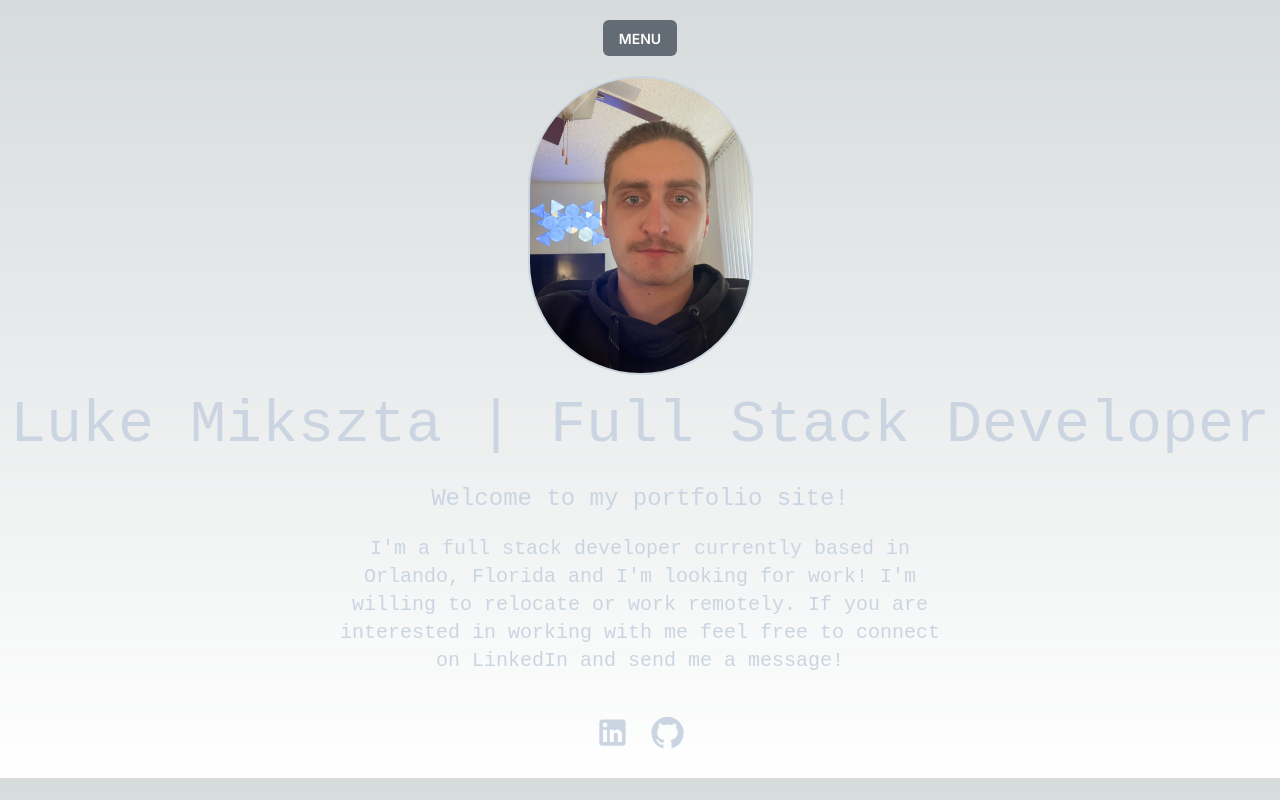
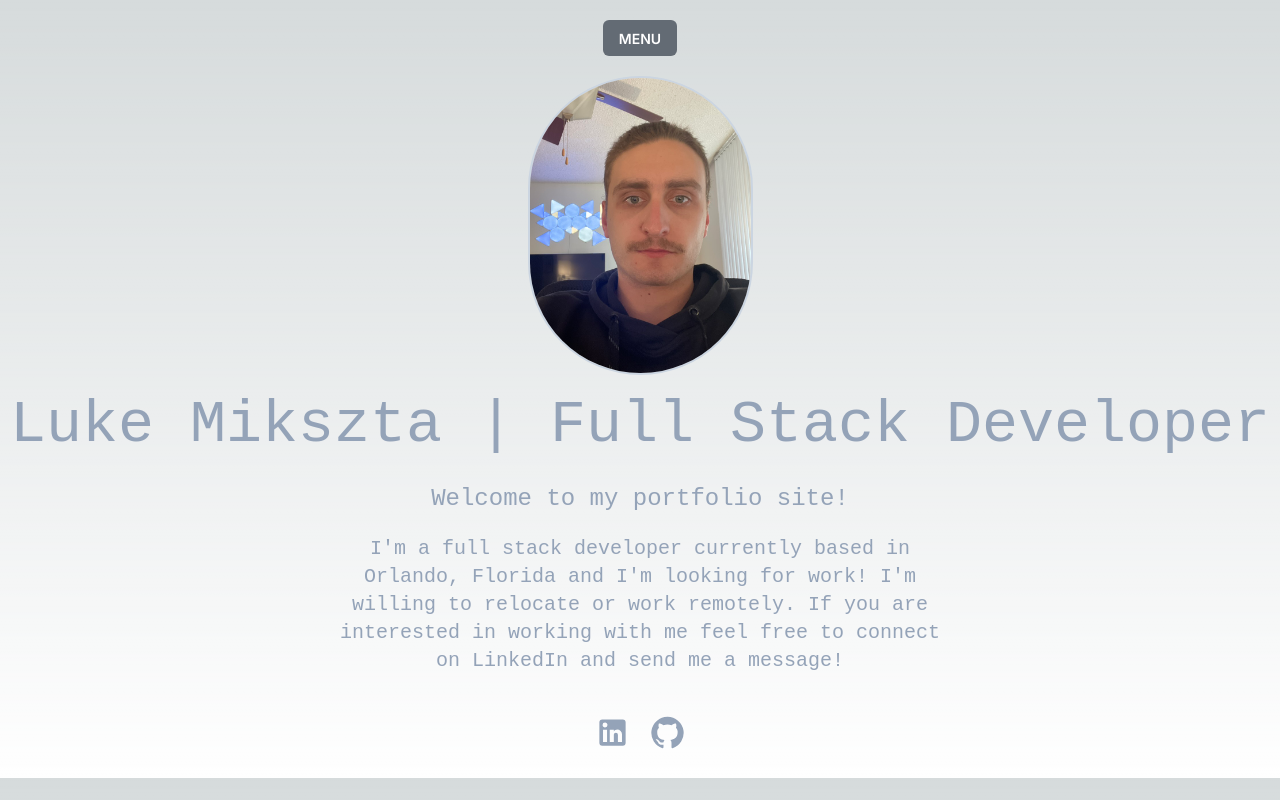
Before and after one commit to lmikszta1/portfolio, a Next.js app: page / in a window 1280 px wide. Built offline with nearby package versions, Linux system fonts and the light colour scheme.

Commit message:
changes font color on landing page

```diff
--- a/app/page.jsx
+++ b/app/page.jsx
@@ -16,8 +16,8 @@ export default function Home() {
             <div className='flex justify-center mt-5 slideInUp delay-300'>
                 <Image src={profilePic} width={225} height={100} alt="LM pic" className='rounded-full border-2 border-slate-300' quality={100}/>
             </div>
-            <h1 className="text-6xl text-slate-300 flex justify-center mt-5 font-roboto slideInUp delay-200 text-center">Luke Mikszta | Full Stack Developer</h1>
-            <main className="flex min-h-max flex-col items-center justify-evenly p-7 text-slate-300">
+            <h1 className="text-6xl text-slate-400 flex justify-center mt-5 font-roboto slideInUp delay-200 text-center">Luke Mikszta | Full Stack Developer</h1>
+            <main className="flex min-h-max flex-col items-center justify-evenly p-7 text-slate-400">
                 <div className='justify-self-start text-center w-1/2 slideInUp delay-150'>
                     <p className='text-2xl font-roboto'>Welcome to my portfolio site!</p>
                     <p className='text-xl font-roboto mt-5'>I&apos;m a full stack developer currently based in Orlando, Florida and I&apos;m looking for work! I&apos;m willing to relocate or work remotely. If you are interested in working with me feel free to connect on LinkedIn and send me a message!</p>
```
